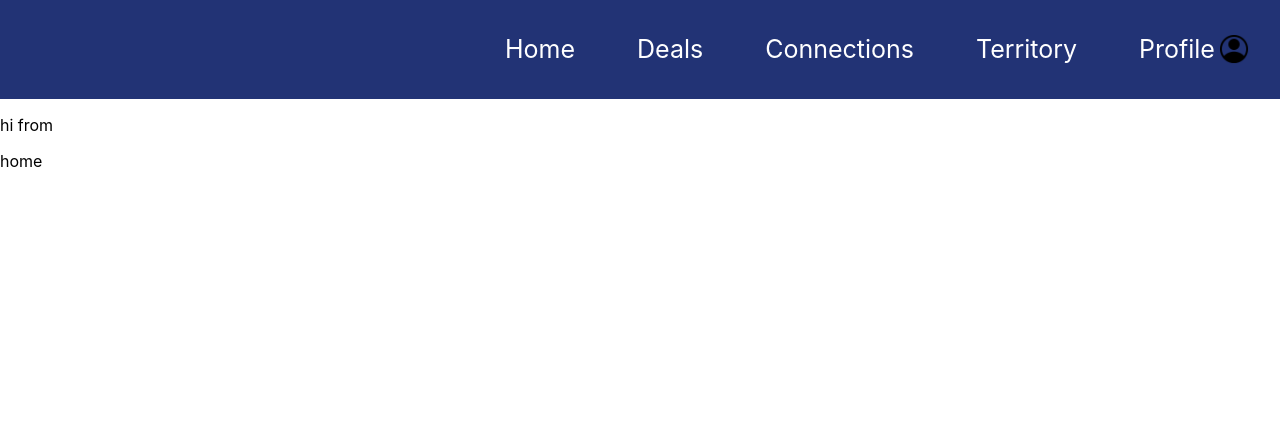
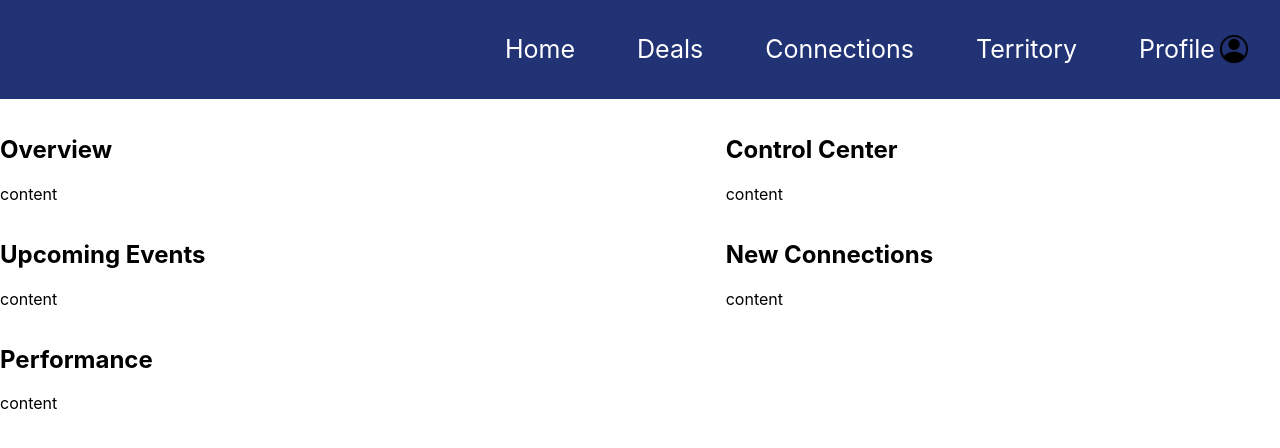
Before and after one commit to Hombaez/roseate-spoonbill-frontend, a React (Create React App) app: page /home in a window 1280 px wide. Shown: the top 448 px of the page. Built offline with nearby package versions, Linux system fonts and the light colour scheme.

Commit message:
added grid format on homepage

```diff
--- a/src/App.css
+++ b/src/App.css
@@ -20,7 +20,12 @@
 .App li:hover {
   text-decoration: underline;
   color: #ffffff;
-  /* margin-top: 2px; */
+  margin-top: 2px;
+}
+
+.App li:active {
+  text-decoration: underline;
+  color: #ffffff;
 }
 
 .App .links {
@@ -39,3 +44,6 @@
   height: 30px;
   margin-left: 4px;
 }
+
+/* need to add nav bar underline on active page */
+/* google: how to keep underline for nav element on current page */
--- a/src/App.js
+++ b/src/App.js
@@ -44,6 +44,7 @@ function App() {
               src={profile_icon}
               alt="human in a circle with a black background"
               id="profile_icon"
+              // need to change this svg to have a white background
             />
           </li>
         </div>
--- /dev/null
+++ b/src/components/Home.css
@@ -0,0 +1,23 @@
+.overview {
+  grid-area: overview;
+}
+.upcoming_events {
+  grid-area: connections;
+}
+.events_header {
+  grid-area: events;
+}
+.new_connections {
+  grid-area: control;
+}
+.performance {
+  grid-area: performance;
+}
+
+.Home_Container {
+  display: grid;
+  grid-template-areas:
+    "overview overview overview events events"
+    "connections connections connections control control"
+    " performance performance performance control control";
+}
--- a/src/components/Home.js
+++ b/src/components/Home.js
@@ -1,11 +1,53 @@
 import React from "react";
+
+import "./Home.css";
 
 function Home() {
   return (
-    <>
-      <p>hi from</p>
-      <p>home</p>
-    </>
+    <div className="Home">
+      <div className="Home_Container">
+        <div className="overview">
+          <div className="overview_header">
+            <h2>Overview</h2>
+          </div>
+          <div>
+            <p>content</p>
+          </div>
+        </div>
+        <div className="upcoming_events">
+          <div className="events_header">
+            <h2>Upcoming Events</h2>
+          </div>
+          <div>
+            <p>content</p>
+          </div>
+        </div>
+        <div className="new_connections">
+          <div className="connections_header">
+            <h2>New Connections</h2>
+          </div>
+          <div>
+            <p>content</p>
+          </div>
+        </div>
+        <div className="performance">
+          <div className="performance_header">
+            <h2>Performance</h2>
+          </div>
+          <div>
+            <p>content</p>
+          </div>
+        </div>
+        <div className="control_center">
+          <div className="controls_header">
+            <h2>Control Center</h2>
+          </div>
+          <div>
+            <p>content</p>
+          </div>
+        </div>
+      </div>
+    </div>
   );
 }
 
```
